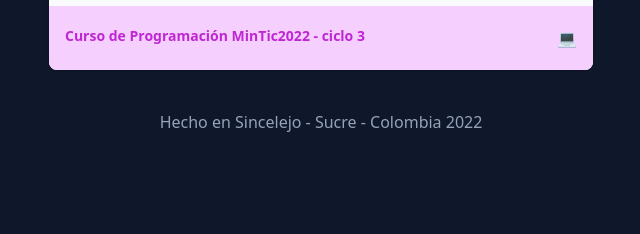
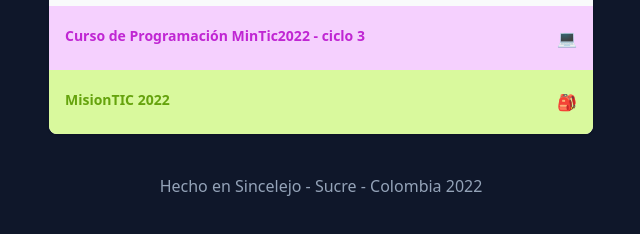
Before and after one commit to ReadingShades/cv, a plain HTML site: page index.html in a window 1280 px wide. Shown: the part 414-648 px from the top of the page, without its empty margins (319-959 px from the left). Drawn offline with nearby package versions, Linux system fonts and the light colour scheme.

Commit message:
updated 220915

```diff
--- a/index.html
+++ b/index.html
@@ -99,13 +99,13 @@
           <span>📖</span>
         </div> -->
 
-        <!--<div class="bg-lime-200 px-4 py-5 w-full flex justify-between">
+        <div class="bg-lime-200 px-4 py-5 w-full flex justify-between">
           <a class="text-sm font-bold text-lime-600 text-center hover:text-lime-800 cursor-pointer"
             href="https://nextjs-one-wheat-13.vercel.app/login" target="_blank">
-            Plataforma Next.js GraphQL Talwind React
+            MisionTIC 2022
           </a>
           <span>🎒</span>
-        </div> -->
+        </div>
 
 
       </div>
```
